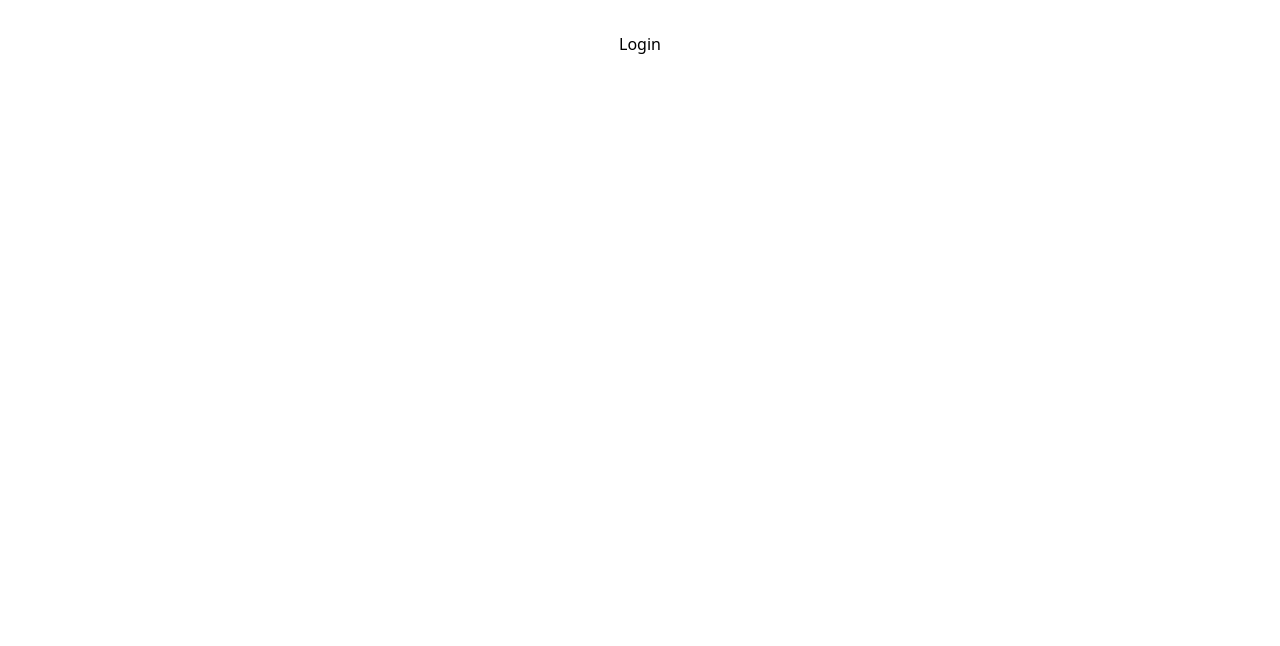
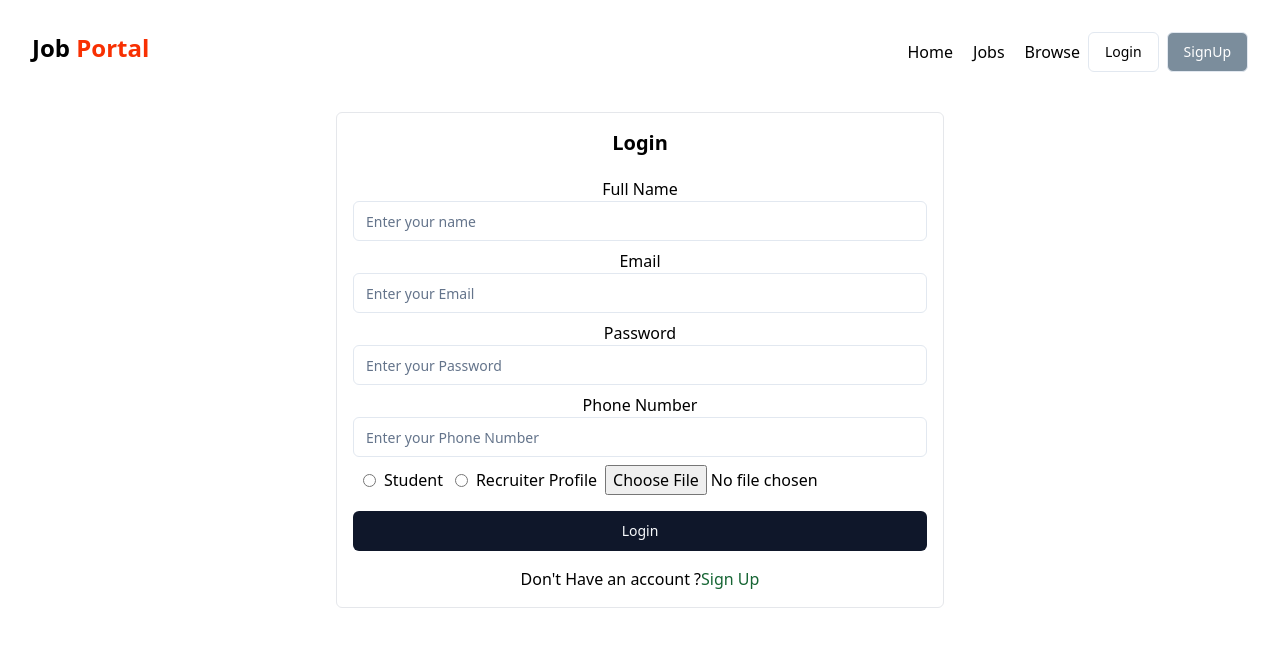
Before and after one commit to MgMorshed123/ClientCarrer, a React (Vite) app: page /login in a window 1280 px wide. Shown: the top 646 px of the page. Built offline with nearby package versions, Linux system fonts and the light colour scheme.

Commit message:
sign up done

```diff
--- a/src/components/auth/Login/Login.jsx
+++ b/src/components/auth/Login/Login.jsx
@@ -1,9 +1,85 @@
-import React from 'react'
+import Navbar from "@/components/shared/Navbar";
+import { Button } from "@/components/ui/button";
+import { Input } from "@/components/ui/input";
+import { RadioGroup } from "@/components/ui/radio-group";
+import { Label } from "@radix-ui/react-label";
+import React from "react";
+import { Link } from "react-router-dom";
 
 const Login = () => {
   return (
-    <div>Login</div>
-  )
-}
+    <div>
+      <Navbar></Navbar>
 
-export default Login
+      <div className="flex items-center justify-center max-w-7xl mx-auto">
+        <form
+          action=""
+          className="w-1/2 border border-gray-200 rounded-md p-4 my-10"
+        >
+          <h1 className="font-bold text-xl mb-5 "> Login </h1>
+
+          <div className="my-2">
+            <Label>Full Name </Label>
+            <Input type="text " placeholder="Enter your name" />
+          </div>
+
+          <div className="my-2">
+            <Label>Email </Label>
+            <Input type="email" placeholder="Enter your Email" />
+          </div>
+
+          <div className="my-2">
+            <Label>Password </Label>
+            <Input type="password" placeholder="Enter your Password" />
+          </div>
+
+          <div className="my-2">
+            <Label>Phone Number </Label>
+            <Input type="number" placeholder="Enter your Phone Number" />
+          </div>
+
+          <div className="flex items-center justify-center gap-1">
+            <RadioGroup className="flex justify-center items-center gap-3">
+              <div className="flex items-center space-x-2">
+                <input
+                  type="radio"
+                  name="role"
+                  value="student"
+                  className="cursor-pointer"
+                />
+                <Label htmlFor="option-one">Student</Label>
+              </div>
+              <div className="flex items-center space-x-2">
+                <input
+                  type="radio"
+                  name="role"
+                  value="student"
+                  className="cursor-pointer"
+                />
+                <Label htmlFor="option-two">Recruiter</Label>
+              </div>
+            </RadioGroup>
+
+            <div className="flex items-center gap-2">
+              <label>Profile</label>
+              <input
+                accept="image/*"
+                type="file"
+                className="cursor-pointer"
+              ></input>
+            </div>
+          </div>
+          <Button className="w-full my-4">Login</Button>
+          <p>
+            Don't Have an account ?
+            <Link to="/signup" className="text-green-800">
+              Sign Up
+            </Link>
+          </p>
+        </form>
+      </div>
+    </div>
+  );
+};
+
+export default Login;
--- a/src/components/shared/Navbar.jsx
+++ b/src/components/shared/Navbar.jsx
@@ -11,10 +11,7 @@ import { LogOut, User2 } from "lucide-react";
 import { Link } from "react-router-dom";
 
 const Navbar = () => {
-
-
-    const [user ,setUser] = useState(false)
-
+  const [user, setUser] = useState(false);
 
   return (
     <div className="bg-white ">
@@ -32,26 +29,24 @@ const Navbar = () => {
             <li>Browse</li>
           </ul>
 
-
-              {
-                !user ?
-
-
+          {!user ? (
             <>
-
-                  <Link to='login'><Button variant='outline' >Login</Button>
+              <Link to="/login">
+                <Button variant="outline">Login</Button>
               </Link>
 
-                <Link to='signup'> <Button
-                 className='text-white bg-[#38526aa8] hover:bg-[#3d386a]'
-                 variant='outline'>SignUp</Button></Link>
-
-                </>:
-
-
-
+              <Link to="/signup">
+                {" "}
+                <Button
+                  className="text-white bg-[#38526aa8] hover:bg-[#3d386a]"
+                  variant="outline"
+                >
+                  SignUp
+                </Button>
+              </Link>
+            </>
+          ) : (
             <>
-
               <Popover>
                 <PopoverTrigger asChild>
                   <Avatar className="cursor-pointer">
@@ -63,9 +58,7 @@ const Navbar = () => {
                 </PopoverTrigger>
 
                 <PopoverContent className="w-full">
-
                   <div className="flex gap-2 space-y-2">
-
                     <Avatar className="cursor-pointer">
                       <AvatarImage
                         src="https://github.com/shadcn.png"
@@ -75,31 +68,27 @@ const Navbar = () => {
 
                     <div>
                       <h4 className="font-medium">Morshed MernStack</h4>
-                <p className="text-sm text-muted-foreground">Lorem ipsum dolor sit.</p>
+                      <p className="text-sm text-muted-foreground">
+                        Lorem ipsum dolor sit.
+                      </p>
                     </div>
-
                   </div>
 
                   <div className="flex flex-col text-gray-600 my-2">
-
                     <div className="flex w-fit items-center gap-2 cursor-pointer">
                       <User2></User2>
-                  <Button variant='link'>View Profile</Button>
+                      <Button variant="link">View Profile</Button>
                     </div>
-
-
 
                     <div className="flex w-fit items-center gap-2 cursor-pointer">
                       <LogOut></LogOut>
-                  <Button variant='link'>LogOut</Button>
+                      <Button variant="link">LogOut</Button>
                     </div>
                   </div>
-
                 </PopoverContent>
               </Popover>
             </>
-              }
-
+          )}
         </div>
       </div>
     </div>
```
Lines whose indentation alone changed are shown as unchanged.
